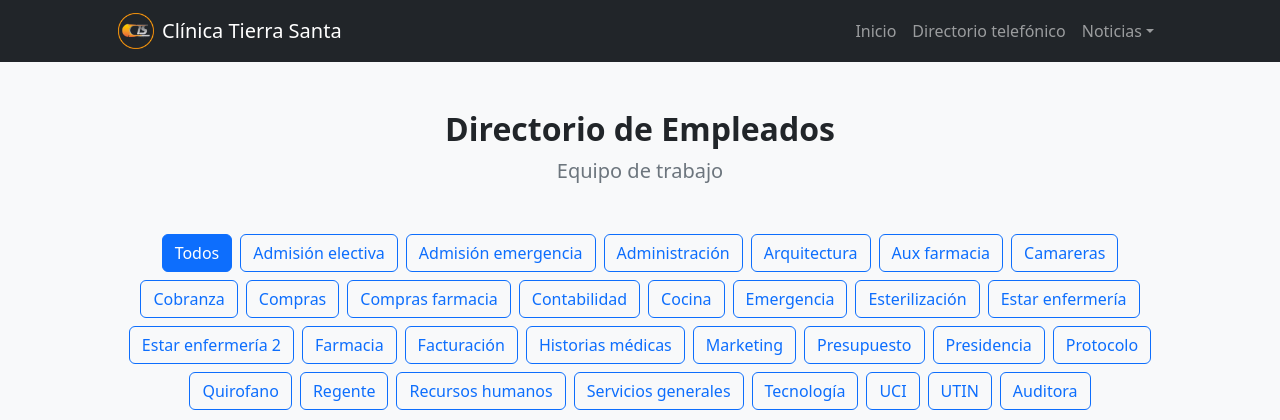
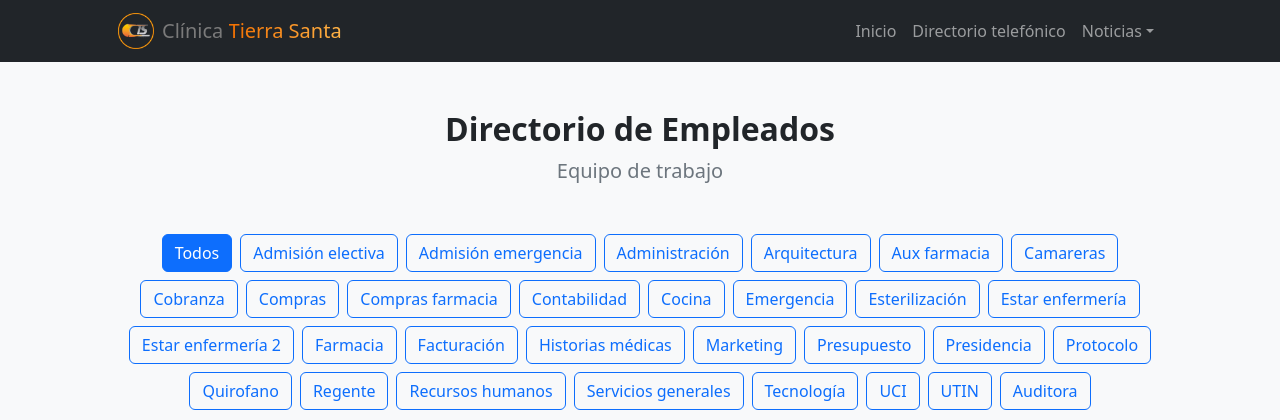
Before and after one commit to fitaoo/clinicats, a Django app: page /contacto/ in a window 1280 px wide. Shown: the top 420 px of the page. Run offline with Django 5.2, Linux system fonts and the light colour scheme; data comes from the database, SQL or seed files in the repository; some libraries are stand-ins or nearby versions.

Commit message:
arreglos esteticos

```diff
--- a/templates/blog-post.html
+++ b/templates/blog-post.html
@@ -11,6 +11,8 @@
     <link rel="icon" type="image/x-icon" href="{% static 'assets/img/Logo.ico' %}">
     <link href="https://cdn.jsdelivr.net/npm/bootstrap-icons@1.5.0/font/bootstrap-icons.css" rel="stylesheet" />
     <link href="{% static 'assets/css/styles.css' %}" rel="stylesheet">
+    <!--Core EDIT CCS -->
+    <link rel="stylesheet" href="{% static 'assets/css/custom.css' %}">
 </head>
 
 <body class="d-flex flex-column">
--- a/templates/contact.html
+++ b/templates/contact.html
@@ -14,6 +14,8 @@
     <link href="https://cdn.jsdelivr.net/npm/bootstrap-icons@1.5.0/font/bootstrap-icons.css" rel="stylesheet" />
     <!-- Core theme CSS (includes Bootstrap)-->
     <link href="{% static 'assets/css/styles.css' %}" rel="stylesheet">
+    <!--Core EDIT CCS -->
+    <link rel="stylesheet" href="{% static 'assets/css/custom.css' %}">
 </head>
 
 <body class="d-flex flex-column">
@@ -31,7 +33,10 @@
             <div class="container px-5">
                 <a class="navbar-brand d-flex align-items-center gap-2" href="{% url 'inicio' %}">
                     <img src="{% static 'assets/img/Logo_navbar.png' %}" alt="" height="36">
-                    <span>Clínica Tierra Santa</span>
+                    <span class="navbar-nombre">
+                        <span class="clinica">Clínica</span>
+                        <span class="tierra-santa">Tierra Santa</span>
+                    </span>
                 </a>
                 <button class="navbar-toggler" type="button" data-bs-toggle="collapse"
                     data-bs-target="#navbarSupportedContent" aria-controls="navbarSupportedContent"
```
Also changed, not shown: 1 other file.
